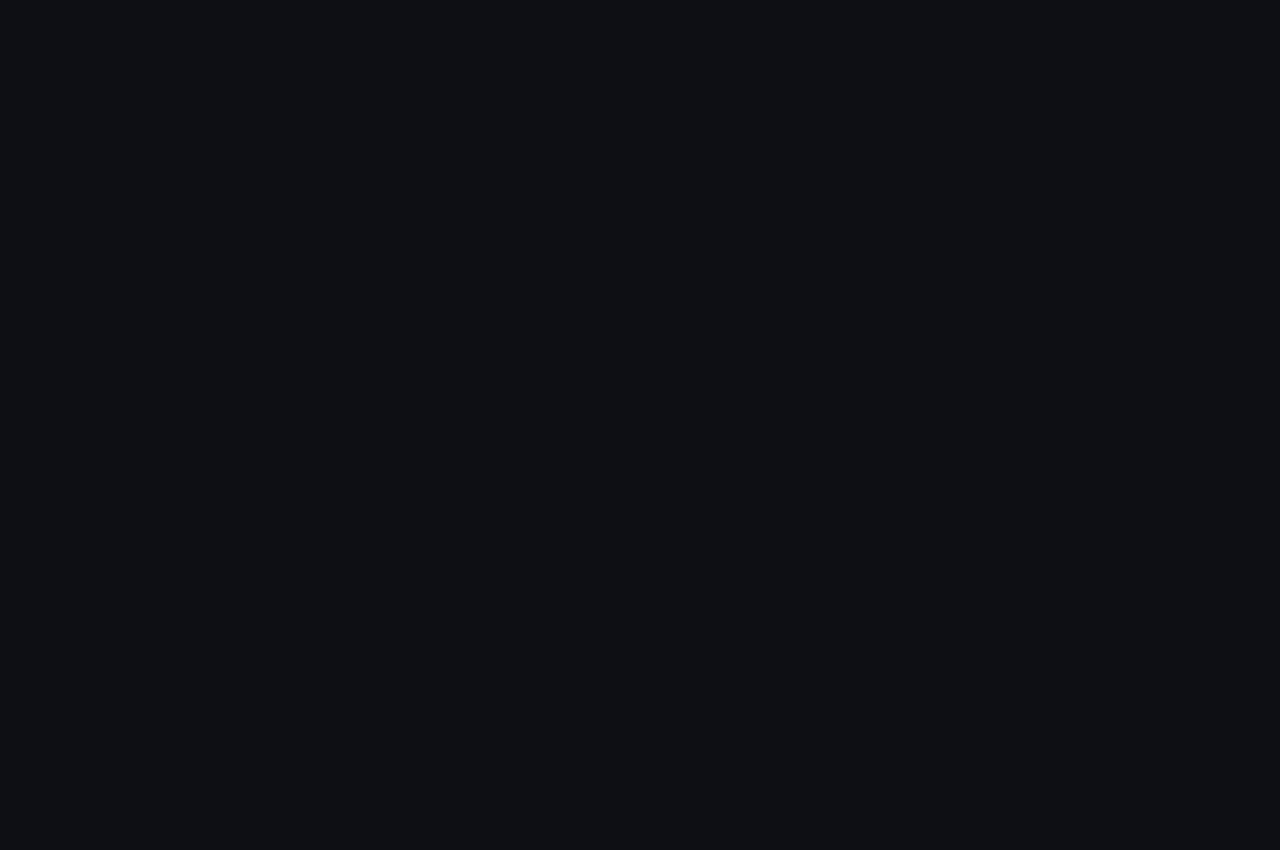
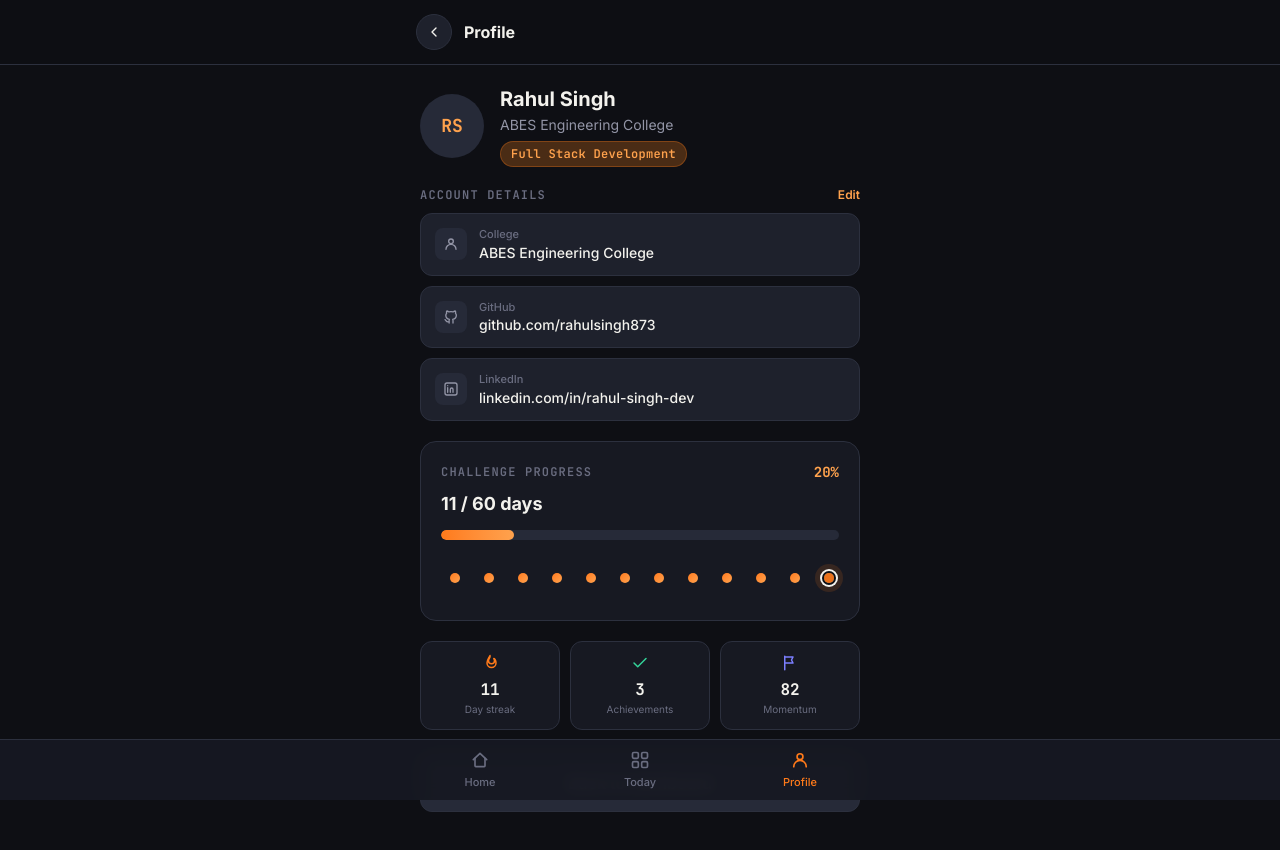
Before and after one commit to RahulSingh873/abtalks-redesign, a React (Vite) app: page /profile in a window 1280 px wide. Before the commit this address had no page. Shown: the top 850 px of the page. Before the commit the page ends 800 px from the top, so only its background shows below. Built offline with nearby package versions, Linux system fonts and the light colour scheme.

Commit message:
Add dedicated Profile screen and fix broken Profile nav tab

```diff
--- a/src/App.jsx
+++ b/src/App.jsx
@@ -3,6 +3,7 @@ import { DemoStateProvider } from "./lib/DemoStateContext";
 import Landing from "./pages/Landing";
 import Dashboard from "./pages/Dashboard";
 import ChallengeDay from "./pages/ChallengeDay";
+import Profile from "./pages/Profile";
 
 export default function App() {
   return (
@@ -12,6 +13,7 @@ export default function App() {
           <Route path="/" element={<Landing />} />
           <Route path="/dashboard" element={<Dashboard />} />
           <Route path="/day/:dayNumber" element={<ChallengeDay />} />
+          <Route path="/profile" element={<Profile />} />
         </Routes>
       </BrowserRouter>
     </DemoStateProvider>
--- a/src/components/BottomNav.jsx
+++ b/src/components/BottomNav.jsx
@@ -6,7 +6,7 @@ export default function BottomNav() {
   const items = [
     { to: "/dashboard", label: "Home", icon: HomeIcon },
     { to: `/day/${student.currentDay}`, label: "Today", icon: GridIcon, match: "/day" },
-    { to: "/dashboard#profile", label: "Profile", icon: UserIcon },
+    { to: "/profile", label: "Profile", icon: UserIcon },
   ];
 
   return (
--- a/src/pages/Dashboard.jsx
+++ b/src/pages/Dashboard.jsx
@@ -47,12 +47,13 @@ export default function Dashboard() {
             Day {student.currentDay} <span className="text-muted-2 font-medium">of {TOTAL_DAYS}</span>
           </h1>
         </div>
-        <Link
-          to={`/day/${student.currentDay}`}
+<Link
+          to="/profile"
           className="focus-ring flex h-11 w-11 items-center justify-center rounded-full bg-surface-2 border border-border text-ember-light font-mono text-sm font-bold"
-          aria-label="Go to profile"
-          id="profile"
+          aria-label="View profile"
         >
+
+
           {student.name.split(" ").map((n) => n[0]).join("")}
         </Link>
       </header>
--- /dev/null
+++ b/src/pages/Profile.jsx
@@ -0,0 +1,172 @@
+import { useState } from "react";
+import { Link } from "react-router-dom";
+import { useDemoState } from "../lib/DemoStateContext";
+import { achievements, TOTAL_DAYS } from "../data/mockData";
+import Card from "../components/Card";
+import Badge from "../components/Badge";
+import Button from "../components/Button";
+import ProgressBar from "../components/ProgressBar";
+import DayRail from "../components/DayRail";
+import BottomNav from "../components/BottomNav";
+import {
+  ChevronLeftIcon,
+  GithubIcon,
+  LinkedinIcon,
+  FlameIcon,
+  FlagIcon,
+  CheckIcon,
+  UserIcon,
+} from "../components/Icons";
+
+function Field({ label, value, icon: Icon, missing }) {
+  return (
+    <div className="flex items-center gap-3 rounded-xl border border-border bg-surface-2 px-3.5 py-3">
+      <span className="flex h-8 w-8 shrink-0 items-center justify-center rounded-lg bg-surface-3 text-muted">
+        <Icon />
+      </span>
+      <div className="min-w-0 flex-1">
+        <p className="text-[11px] font-medium text-muted-2">{label}</p>
+        <p className={`truncate text-sm font-medium ${missing ? "text-muted-2 italic" : "text-text"}`}>
+          {value || "Not added yet"}
+        </p>
+      </div>
+      {missing && (
+        <button className="focus-ring shrink-0 text-xs font-semibold text-ember-light">Add</button>
+      )}
+    </div>
+  );
+}
+
+export default function Profile() {
+  const { student, scenario } = useDemoState();
+  const [editing, setEditing] = useState(false);
+  const earnedCount = achievements.filter((a) => a.earned).length;
+
+  return (
+    <div className="min-h-screen bg-ink pb-28">
+      <header className="sticky top-0 z-30 border-b border-border bg-ink/95 backdrop-blur">
+        <div className="mx-auto flex max-w-[480px] items-center gap-3 px-4 py-3.5">
+          <Link
+            to="/dashboard"
+            className="focus-ring flex h-9 w-9 items-center justify-center rounded-full bg-surface-2 border border-border text-text"
+            aria-label="Back to dashboard"
+          >
+            <ChevronLeftIcon />
+          </Link>
+          <p className="font-[var(--font-display)] text-base font-bold text-text">Profile</p>
+        </div>
+      </header>
+
+      <main className="mx-auto max-w-[480px] px-5">
+        <div className="mt-5 flex items-center gap-4 animate-rise">
+          <div className="flex h-16 w-16 shrink-0 items-center justify-center rounded-full bg-surface-3 font-mono text-lg font-bold text-ember-light">
+            {student.name.split(" ").map((n) => n[0]).join("")}
+          </div>
+          <div className="min-w-0">
+            <h1 className="truncate font-[var(--font-display)] text-xl font-bold text-text">{student.name}</h1>
+            <p className="mt-0.5 truncate text-sm text-muted">{student.college || "College not set"}</p>
+            <div className="mt-1.5 flex flex-wrap gap-1.5">
+              <Badge tone="ember">{student.track}</Badge>
+            </div>
+          </div>
+        </div>
+
+        {!student.profileComplete && (
+          <div className="mt-4 flex items-start gap-3 rounded-xl border border-indigo/30 bg-indigo-dim px-4 py-3 animate-rise">
+            <UserIcon className="mt-0.5 shrink-0 text-indigo" />
+            <div className="flex-1">
+              <p className="text-sm font-semibold text-text">A few things are still missing</p>
+              <p className="mt-0.5 text-xs text-muted">
+                Fill in your college and linked accounts below so your proof of work stays
+                connected to the right identity. You're never blocked from building in the
+                meantime — this is optional, not a gate.
+              </p>
+            </div>
+          </div>
+        )}
+
+        <div className="mt-5 space-y-2.5 animate-rise" style={{ animationDelay: "40ms" }}>
+          <div className="flex items-center justify-between">
+            <p className="font-mono text-xs font-semibold uppercase tracking-widest text-muted-2">
+              Account details
+            </p>
+            <button
+              onClick={() => setEditing((v) => !v)}
+              className="focus-ring text-xs font-semibold text-ember-light"
+            >
+              {editing ? "Done" : "Edit"}
+            </button>
+          </div>
+          <Field label="College" value={student.college} icon={UserIcon} missing={!student.college} />
+          <Field
+            label="GitHub"
+            value={student.github ? `github.com/${student.github}` : ""}
+            icon={GithubIcon}
+            missing={!student.github}
+          />
+          <Field
+            label="LinkedIn"
+            value={student.linkedin ? `linkedin.com/in/${student.linkedin}` : ""}
+            icon={LinkedinIcon}
+            missing={!student.linkedin}
+          />
+          {editing && (
+            <p className="rounded-xl border border-dashed border-border bg-surface-2 px-3.5 py-3 text-xs leading-relaxed text-muted-2">
+              This prototype uses mocked data, so edits here aren't persisted — in a production
+              build this form would save back to the student's account.
+            </p>
+          )}
+        </div>
+
+        <Card className="mt-5 animate-rise" style={{ animationDelay: "80ms" }}>
+          <div className="flex items-center justify-between">
+            <p className="font-mono text-xs font-semibold uppercase tracking-widest text-muted-2">
+              Challenge progress
+            </p>
+            <span className="font-mono text-sm font-bold text-ember-light">{student.overallCompletion}%</span>
+          </div>
+          <p className="mt-2 font-[var(--font-display)] text-lg font-bold text-text">
+            {student.completedDays} / {TOTAL_DAYS} days
+          </p>
+          <div className="mt-3">
+            <ProgressBar value={student.completedDays} max={TOTAL_DAYS} />
+          </div>
+          <div className="mt-4">
+            <DayRail compact activeDay={student.currentDay} />
+          </div>
+        </Card>
+
+        <div className="mt-5 grid grid-cols-3 gap-2.5 animate-rise" style={{ animationDelay: "120ms" }}>
+          <div className="rounded-xl border border-border bg-surface p-3 text-center">
+            <FlameIcon className={`mx-auto text-lg ${student.currentStreak > 0 ? "text-ember" : "text-muted-2"}`} />
+            <p className="mt-1.5 font-mono text-base font-bold text-text">{student.currentStreak}</p>
+            <p className="text-[10px] text-muted-2">Day streak</p>
+          </div>
+          <div className="rounded-xl border border-border bg-surface p-3 text-center">
+            <CheckIcon className="mx-auto text-lg text-mint" />
+            <p className="mt-1.5 font-mono text-base font-bold text-text">{earnedCount}</p>
+            <p className="text-[10px] text-muted-2">Achievements</p>
+          </div>
+          <div className="rounded-xl border border-border bg-surface p-3 text-center">
+            <FlagIcon className="mx-auto text-lg text-indigo" />
+            <p className="mt-1.5 font-mono text-base font-bold text-text">{student.momentumScore}</p>
+            <p className="text-[10px] text-muted-2">Momentum</p>
+          </div>
+        </div>
+
+        {scenario !== "normal" && (
+          <p className="mt-5 text-center text-xs text-muted-2 animate-rise" style={{ animationDelay: "160ms" }}>
+            Previewing the <span className="font-semibold text-muted">{scenario.replace("-", " ")}</span> state —
+            switch back from the spark button on the dashboard.
+          </p>
+        )}
+
+        <Button as={Link} to="/dashboard" variant="secondary" size="lg" className="mt-6 w-full">
+          Back to dashboard
+        </Button>
+      </main>
+
+      <BottomNav />
+    </div>
+  );
+}
```
